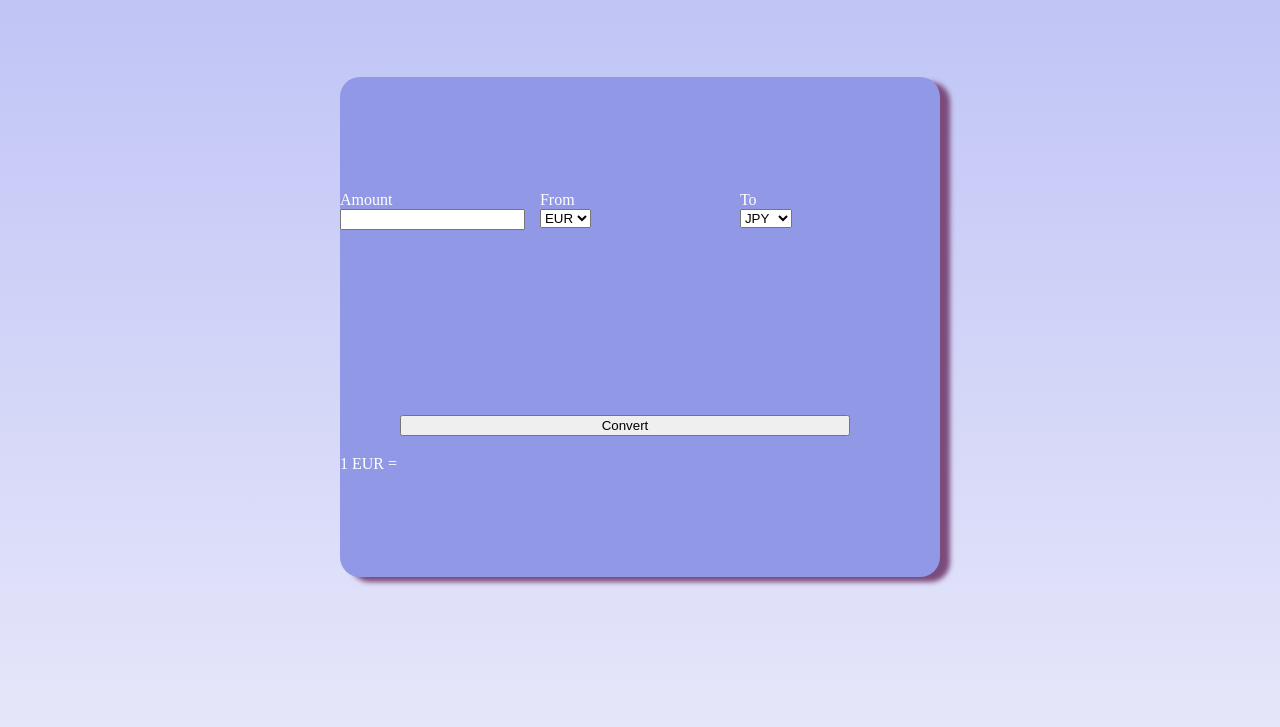
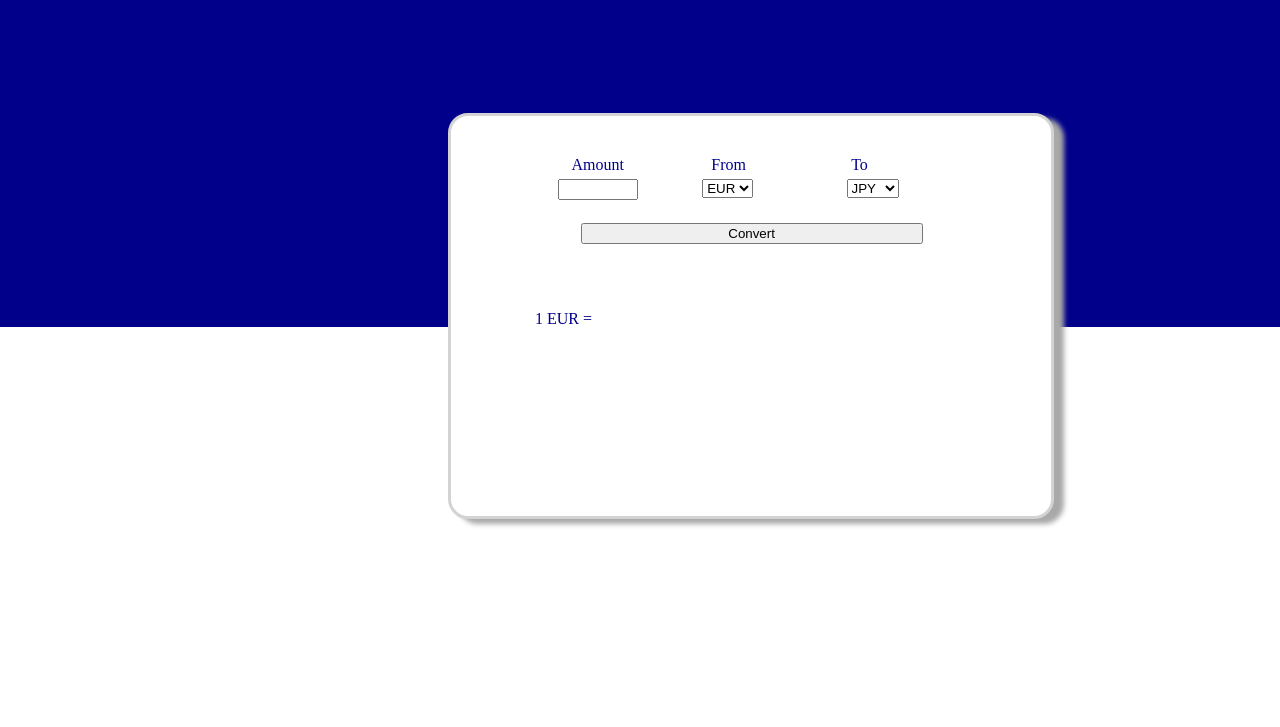
Before and after one commit to smilleeymilleey/WhisbiLandingPage, a website: page index.html in a window 1280 px wide. Shown: the part 73-800 px from the top of the page. Drawn offline with Linux system fonts and the light colour scheme.

Commit message:
added styling and cleaned up ui

```diff
--- a/app.js
+++ b/app.js
@@ -22,8 +22,6 @@ function getRates() {
         let seconds = "0" + date.getSeconds();
         let formattedTime = hours + ':' + minutes.substr(-2) + ':' + seconds.substr(-2);
 
-        console.log(res)
-
         document.getElementById("start").innerHTML=startAmount + " Euros =";
         document.getElementById("conversionRate").innerHTML=res.rates[newCurrency] + " " + newCurrency;
         document.getElementById("convertedAmount").innerHTML= newAmount + " " + newCurrency;
--- a/css/style.css
+++ b/css/style.css
@@ -5,20 +5,35 @@ body {
   display: flex;
   justify-content: center;
   align-items: center;
-  background: linear-gradient( #bcc1f5, lavender)
+}
+.container {
+  position: fixed;
+  top: 0;
+  left: 0;
+  width: 100%;
+  height: 50%;
+  background-color: darkblue;
 }
 
+.title {
+  color: white;
+  text-align: center;
+}
 .convertor-card {
-  height: 500px;
+  height: 400px;
   width: 600px;
   display: grid;
   grid-template-rows: repeat(2, 1fr);
   grid-template-columns: 1fr;
   border-radius: 20px;
-  background-color: #9198e5;
-  color: white;
-  box-shadow: 10px 5px 5px rgb(123, 75, 124);
+  background-color: white;;
+  color: darkblue;
+  box-shadow: 10px 5px 5px darkgrey;
+  border-style: solid;
+  border-color: lightgrey;
   align-items: center;
+  margin-left: 35%;
+  margin-top: 10%;
 }
 
 /* start of redesign card */
@@ -26,15 +41,43 @@ body {
   float: left;
   width: 33.33%;
 }
-
+.padding {
+  width: 100%;
+  height: 20%;
+}
 /* Clear floats after the columns */
-.row:after {
+/* .row:after {
   content: "";
   display: table;
   clear: both;
+  line-height: 200px;
+  text-align: center;
+  align-items: center;
+} */
+
+.columnContainer{
+  margin-left: 8%;
 }
 
+.row {
+  align-items: center;
+  padding-left: 5%;
+  padding-top: 5%;
+}
 .btn {
   width: 75%;
   margin-left: 10%;
+  margin-top: 5%;
 }
+
+.card-container {
+  margin-left: 10%;
+  margin-right: 10%;
+}
+#startAmount {
+  width: 50%;
+}
+
+.exchangeR {
+  padding-top: 10%;
+}
--- a/index.html
+++ b/index.html
@@ -8,13 +8,18 @@
     <link rel="stylesheet" type="text/css" href="/css/style.css">
 </head>
 <body>
+    <div class="container">
+        <h1 class="title">Eurpoean Euro Currency Converter</h1>
     <div class="convertor-card">
+        <div class="card-container">
         <div class="row">
             <p id="date"></p>
-            <p id="time"></p>
+            <!-- <p id="time"></p> -->
+            <div class="columnContainer">
                 <div class="column">Amount</div>
                 <div class="column">From</div>
                 <div class="column">To</div>
+            </div>
         <div class="row">
             <div class="column">
             <input id="startAmount">
@@ -32,19 +37,17 @@
                 </select>
             </div>
           </div>
-        </div>
-        <div class="bottom">
           <button class="btn"onclick="getRates()" id="convertButton">Convert</button>
-
-
+              <!-- new amount -->
               <h3 id="start"></h3>
               <h2 id="convertedAmount"></h2>
-
               <!-- exchange rate -->
-            <p> 1 EUR = </p>
+              <p class="exchangeR"> 1 EUR = </p>
               <p id="conversionRate"></p>
-
         </div>
+        </div>
+    </div>
+    <div class="padding"></div>
     </div>
     <script src="app.js"></script>
 </body>
```
Lines whose indentation alone changed are shown as unchanged.
